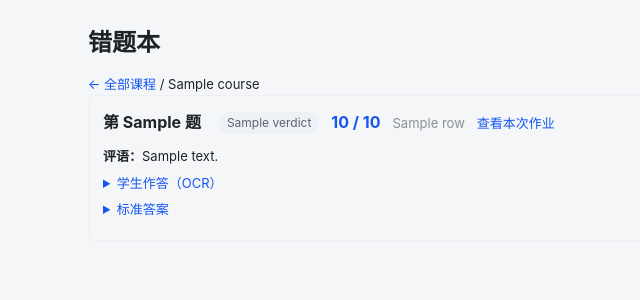
After one commit to jezecheng/GradeLogy, a Flask app: template templates/wrongbook.html in a window 1280 px wide. The commit adds this page. Shown: the top 300 px of the page, without its empty margins (68-708 px from the left). Run offline with Flask 3, Linux system fonts and the light colour scheme; the template is opened without the code that fills it: most values are stand-ins (such as "Sample title", 1, 10 or a date in 2020); parts of the project's set-up code (start-up, migrations or seed data) failed here and were passed over.

Commit message:
feat: 错题本（老师按课程/学生查看，学生仅看本人；判定可人工修正）

```diff
--- a/app.py
+++ b/app.py
@@ -860,11 +860,16 @@ def submission_review_save(sid):
     own_course(hw["course_id"])
     for q in db.execute("SELECT id FROM questions WHERE submission_id=?", (sid,)).fetchall():
         qid = q["id"]
-        db.execute("UPDATE questions SET ocr_text=?, standard_answer=?, score=?, note=? WHERE id=?",
-                   (request.form.get(f"ocr_{qid}", "").strip(),
-                    request.form.get(f"standard_{qid}", "").strip(),
-                    request.form.get(f"score_{qid}", "").strip(),
-                    request.form.get(f"note_{qid}", "").strip(), qid))
+        fields = {"ocr_text": request.form.get(f"ocr_{qid}", "").strip(),
+                  "standard_answer": request.form.get(f"standard_{qid}", "").strip(),
+                  "score": request.form.get(f"score_{qid}", "").strip(),
+                  "note": request.form.get(f"note_{qid}", "").strip()}
+        # 判定可人工修正；旧页面没有该字段时保持原值不动
+        if f"verdict_{qid}" in request.form:
+            v = request.form.get(f"verdict_{qid}", "").strip()
+            fields["verdict"] = v if v in ("", "对", "半对", "错", "无法判定") else ""
+        sets = ", ".join(f"{k}=?" for k in fields)
+        db.execute(f"UPDATE questions SET {sets} WHERE id=?", (*fields.values(), qid))
     db.execute("UPDATE submissions SET score=?, feedback=?, status='已批改', grader=?, "
                "updated_at=CURRENT_TIMESTAMP WHERE id=?",
                (request.form.get("total_score", "").strip(),
@@ -893,6 +898,85 @@ def submission_correct(sid):
     db.commit()
     flash("批改结果已更新")
     return redirect(url_for("homework_detail", hid=sub["homework_id"]))
+
+
+# ---------- 错题本 ----------
+# 判定为「错」「半对」的题目都会进入错题本；仅统计已发布（已批改）的提交
+WRONG_VERDICTS = ("错", "半对")
+
+
+@app.route("/wrongbook")
+@login_required
+def wrongbook():
+    """错题本：按课程汇总，老师看自己课程下的学生，学生只看自己。"""
+    db = get_db()
+    cid = request.args.get("course", type=int)
+    sid = request.args.get("student", type=int)
+    is_teacher = g.user["role"] == "teacher"
+    if not is_teacher and g.user["role"] != "student":
+        abort(403)
+
+    if is_teacher:
+        courses = db.execute("""
+            SELECT c.id, c.name,
+                   COUNT(q.id) AS n_wrong,
+                   COUNT(DISTINCT CASE WHEN q.id IS NOT NULL THEN s.student_id END) AS n_students
+            FROM courses c
+            LEFT JOIN homeworks h ON h.course_id=c.id
+            LEFT JOIN submissions s ON s.homework_id=h.id AND s.status='已批改'
+            LEFT JOIN questions q ON q.submission_id=s.id AND q.verdict IN ('错','半对')
+            WHERE c.teacher_id=?
+            GROUP BY c.id ORDER BY c.id DESC""", (g.user["id"],)).fetchall()
+        if cid:
+            own_course(cid)
+    else:
+        courses = db.execute("""
+            SELECT c.id, c.name,
+                   COUNT(q.id) AS n_wrong,
+                   COUNT(DISTINCT CASE WHEN q.id IS NOT NULL THEN h.id END) AS n_homeworks
+            FROM courses c
+            JOIN enrollments e ON e.course_id=c.id AND e.student_id=?
+            LEFT JOIN homeworks h ON h.course_id=c.id
+            LEFT JOIN submissions s ON s.homework_id=h.id AND s.student_id=? AND s.status='已批改'
+            LEFT JOIN questions q ON q.submission_id=s.id AND q.verdict IN ('错','半对')
+            GROUP BY c.id ORDER BY c.id DESC""", (g.user["id"], g.user["id"])).fetchall()
+
+    course = next((c for c in courses if c["id"] == cid), None) if cid else None
+    rows, students = [], []
+    if course:
+        where = ["c.id=?", "s.status='已批改'", "q.verdict IN ('错','半对')"]
+        args = [cid]
+        if is_teacher:
+            if sid:
+                where.append("s.student_id=?")
+                args.append(sid)
+            students = db.execute("""
+                SELECT u.id, u.display_name, COUNT(*) AS n
+                FROM questions q
+                JOIN submissions s ON s.id=q.submission_id
+                JOIN homeworks h ON h.id=s.homework_id
+                JOIN users u ON u.id=s.student_id
+                WHERE h.course_id=? AND s.status='已批改' AND q.verdict IN ('错','半对')
+                GROUP BY u.id ORDER BY u.display_name""", (cid,)).fetchall()
+        else:
+            where.append("s.student_id=?")
+            args.append(g.user["id"])
+        rows = db.execute(f"""
+            SELECT q.id, q.no, q.verdict, q.score, q.max_score, q.note, q.ai_comment,
+                   q.ocr_text, q.standard_answer, q.image_path, q.page_no,
+                   s.id AS sid, h.id AS hid, h.title AS hw_title,
+                   c.name AS course_name, u.display_name AS student_name
+            FROM questions q
+            JOIN submissions s ON s.id=q.submission_id
+            JOIN homeworks h ON h.id=s.homework_id
+            JOIN courses c ON c.id=h.course_id
+            JOIN users u ON u.id=s.student_id
+            WHERE {' AND '.join(where)}
+            ORDER BY u.display_name, h.id DESC, q.page_no, q.id""", args).fetchall()
+
+    return render_template("wrongbook.html", courses=courses, course=course,
+                           rows=rows, students=students, cur_student=sid,
+                           is_teacher=is_teacher)
 
 
 # ---------- 教案 ----------
--- a/static/style.css
+++ b/static/style.css
@@ -104,3 +104,19 @@ details summary { cursor: pointer; color: #1456f0; }
 .weak-list { margin: 6px 0 8px 18px; font-size: 14px; }
 .weak-list li { margin-bottom: 4px; }
 @media (max-width: 860px) { .review-row, .total-row { grid-template-columns: 1fr; } }
+
+/* 错题本 */
+.chips { display: flex; flex-wrap: wrap; gap: 8px; margin: 12px 0; }
+.chip { display: inline-block; padding: 3px 12px; border-radius: 999px; font-size: 13px;
+        background: #eef1f5; color: #4a5260; text-decoration: none; }
+.chip:hover { background: #e3e8f0; }
+.chip.on { background: #1456f0; color: #fff; }
+.wrong-body { display: flex; gap: 14px; margin-top: 10px; align-items: flex-start; }
+.wrong-img { width: 220px; flex: none; }
+.wrong-info { flex: 1; min-width: 0; }
+.wrong-info p { margin: 0 0 6px; }
+.wrong-info details { margin-bottom: 6px; }
+@media (max-width: 640px) {
+  .wrong-body { flex-direction: column; }
+  .wrong-img { width: 100%; }
+}
--- a/templates/base.html
+++ b/templates/base.html
@@ -16,11 +16,13 @@
     <a href="{{ url_for('consistency_page') }}">系统维护</a>
   {% elif g.user.role == 'teacher' %}
     <a href="{{ url_for('courses') }}">我的课程</a>
+    <a href="{{ url_for('wrongbook') }}">错题本</a>
     <a href="{{ url_for('workflow_list') }}">批改流程</a>
     <a href="{{ url_for('attachments') }}">附件</a>
     <a href="{{ url_for('settings_page') }}">AI 设置</a>
   {% else %}
     <a href="{{ url_for('student_home') }}">我的作业</a>
+    <a href="{{ url_for('wrongbook') }}">错题本</a>
   {% endif %}
   <span class="nav-right">
     <a href="{{ url_for('change_password') }}">{{ g.user.display_name }}</a>
--- /dev/null
+++ b/templates/wrongbook.html
@@ -0,0 +1,106 @@
+{% extends "base.html" %}
+{% block title %}错题本{% endblock %}
+{% block content %}
+{% set verdict_cls = {'对': 'right', '半对': 'partial', '错': 'wrong', '无法判定': 'unknown'} %}
+<h1>错题本</h1>
+
+{% if not course %}
+<p class="muted small">
+  {% if is_teacher %}
+  按课程汇总学生被判「错」「半对」的题目（仅统计已发布批改结果的提交），可逐题回看学生作答、评语与标准答案。
+  {% else %}
+  你在各课程里被判「错」「半对」的题目都收在这里，按课程整理，方便集中复习。
+  {% endif %}
+</p>
+<div class="card">
+  {% if courses %}
+  <table class="card-table">
+    <tr>
+      <th>课程</th><th>待复习错题</th>
+      {% if is_teacher %}<th>涉及学生</th>{% else %}<th>涉及作业</th>{% endif %}
+      <th></th>
+    </tr>
+    {% for c in courses %}
+    <tr>
+      <td><a href="{{ url_for('wrongbook', course=c.id) }}">{{ c.name }}</a></td>
+      <td>{% if c.n_wrong %}<span class="score">{{ c.n_wrong }}</span>{% else %}<span class="muted">0</span>{% endif %}</td>
+      <td class="muted">{% if is_teacher %}{{ c.n_students }} 人{% else %}{{ c.n_homeworks }} 份作业{% endif %}</td>
+      <td><a class="btn-link" href="{{ url_for('wrongbook', course=c.id) }}">查看错题</a></td>
+    </tr>
+    {% endfor %}
+  </table>
+  {% else %}
+  <p class="muted">
+    {% if is_teacher %}你还没有课程。{% else %}你还没有加入任何课程。{% endif %}
+  </p>
+  {% endif %}
+</div>
+
+{% else %}
+<p class="small">
+  <a href="{{ url_for('wrongbook') }}">← 全部课程</a>
+  / {{ course.name }}
+</p>
+
+{% if is_teacher and students %}
+{% set total = students | sum(attribute='n') %}
+<p class="chips">
+  <a class="chip {% if not cur_student %}on{% endif %}"
+     href="{{ url_for('wrongbook', course=course.id) }}">全部学生（{{ total }}）</a>
+  {% for s in students %}
+  <a class="chip {% if cur_student == s.id %}on{% endif %}"
+     href="{{ url_for('wrongbook', course=course.id, student=s.id) }}">{{ s.display_name }}（{{ s.n }}）</a>
+  {% endfor %}
+</p>
+{% endif %}
+
+{% if rows %}
+{% for r in rows %}
+<div class="sub-card">
+  <div class="sub-head">
+    {% if is_teacher %}<strong>{{ r.student_name }}</strong>{% endif %}
+    <strong>第 {{ r.no }} 题</strong>
+    <span class="verdict verdict-{{ verdict_cls.get(r.verdict, '') }}">{{ r.verdict }}</span>
+    {% if r.score or r.max_score %}
+    <span class="score">{{ r.score or '—' }}{% if r.max_score %} / {{ '%g'|format(r.max_score|float) }}{% endif %}</span>
+    {% endif %}
+    <span class="muted small">{{ r.hw_title }}</span>
+    <a class="btn-link"
+       href="{% if is_teacher %}{{ url_for('submission_review', sid=r.sid) }}{% else %}{{ url_for('student_homework_page', hid=r.hid) }}{% endif %}">
+      {% if is_teacher %}查看原批改{% else %}查看本次作业{% endif %}
+    </a>
+  </div>
+  <div class="wrong-body">
+    {% if r.image_path %}
+    <a href="{{ url_for('uploaded_file', filename=r.image_path) }}" target="_blank">
+      <img class="crop-img wrong-img" src="{{ url_for('uploaded_file', filename=r.image_path) }}"
+           alt="第 {{ r.no }} 题">
+    </a>
+    {% endif %}
+    <div class="wrong-info">
+      <p class="small"><strong>评语：</strong>{{ r.note or r.ai_comment or '—' }}</p>
+      {% if r.ocr_text %}
+      <details class="small">
+        <summary>学生作答（OCR）</summary>
+        <pre class="feedback">{{ r.ocr_text }}</pre>
+      </details>
+      {% endif %}
+      {% if r.standard_answer %}
+      <details class="small">
+        <summary>标准答案</summary>
+        <pre class="feedback">{{ r.standard_answer }}</pre>
+      </details>
+      {% endif %}
+    </div>
+  </div>
+</div>
+{% endfor %}
+{% else %}
+<div class="card">
+  <p class="muted">
+    {% if is_teacher %}该课程暂无已发布的错题。{% else %}这门课暂时没有错题，继续保持。{% endif %}
+  </p>
+</div>
+{% endif %}
+{% endif %}
+{% endblock %}
```
Also changed, not shown: templates/review.html (+8 -0 lines), README.md.
